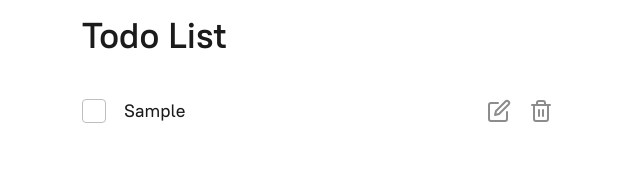
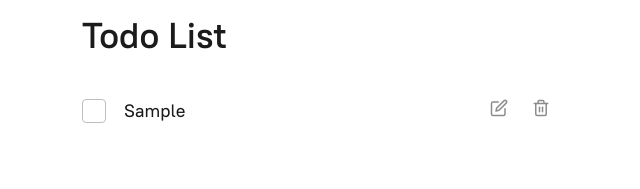
Before and after one commit to monochromer/todo-list, a React (Vite) app: page / in a window 1280 px wide. Both pictures are taken after typing "Sample" into the empty fields and a click on the button "Create". Shown: the top 189 px of the page, without its empty margins (318-958 px from the left). Built offline with nearby package versions, Linux system fonts and the light colour scheme.

Commit message:
Move icons to sprite

```diff
--- /dev/null
+++ b/src/components/Icon/Icon.css
@@ -0,0 +1,10 @@
+.Icon {
+  display: inline-block;
+  width: calc(24 / var(--font-size-base) * 1rem);
+  aspect-ratio: 1;
+  stroke-width: 2;
+  stroke-linecap: round;
+  stroke-linejoin: round;
+  stroke: currentColor;
+  fill: none;
+}
--- /dev/null
+++ b/src/components/Icon/Icon.tsx
@@ -0,0 +1,16 @@
+import type { FunctionComponent } from 'react'
+import './Icon.css'
+
+type IconProps = {
+  symbol: string
+}
+
+export const Icon: FunctionComponent<IconProps> = (props) => {
+  return (
+    <svg className="Icon" width="1em" height="1em" aria-hidden="true">
+      <use xlinkHref={'#' + props.symbol}></use>
+    </svg>
+  )
+}
+
+export default Icon
--- a/src/components/Todo/Todo.tsx
+++ b/src/components/Todo/Todo.tsx
@@ -4,8 +4,9 @@ import { clsx } from 'clsx'
 import { VisuallyHidden } from '@/components/VisuallyHidden/VisuallyHidden'
 import { Button } from '@/components/Button/Button'
 import { Checkbox } from '@/components/Checkbox/Checkbox'
+import { EditForm } from '@/components/EditForm/EditForm'
+import { Icon } from '@/components/Icon/Icon'
 import './Todo.css'
-import { EditForm } from '../EditForm/EditForm'
 
 export type TodoProps = {
   id: string;
@@ -55,19 +56,11 @@ export const Todo: FunctionComponent<TodoProps> = memo((props) => {
       </div>
       <Button className={'Todo::Button'} onClick={enterEditMode} ref={editButtonRef} title={'Edit todo'}>
         <VisuallyHidden>Edit todo</VisuallyHidden>
-        <svg viewBox="0 0 24 24" width="24" height="24" stroke="currentColor" stroke-width="2" fill="none" stroke-linecap="round" stroke-linejoin="round">
-          <path d="M11 4H4a2 2 0 0 0-2 2v14a2 2 0 0 0 2 2h14a2 2 0 0 0 2-2v-7"></path>
-          <path d="M18.5 2.5a2.121 2.121 0 0 1 3 3L12 15l-4 1 1-4 9.5-9.5z"></path>
-        </svg>
+        <Icon symbol="pencil" />
       </Button>
       <Button className={'Todo::Button Todo::Delete'} onClick={deleteHandler} title={'Delete todo'}>
         <VisuallyHidden>Delete todo</VisuallyHidden>
-        <svg viewBox="0 0 24 24" width="24" height="24" stroke="currentColor" stroke-width="2" fill="none" stroke-linecap="round" stroke-linejoin="round">
-          <polyline points="3 6 5 6 21 6"></polyline>
-          <path d="M19 6v14a2 2 0 0 1-2 2H7a2 2 0 0 1-2-2V6m3 0V4a2 2 0 0 1 2-2h4a2 2 0 0 1 2 2v2"></path>
-          <line x1="10" y1="11" x2="10" y2="17"></line>
-          <line x1="14" y1="11" x2="14" y2="17"></line>
-        </svg>
+        <Icon symbol="trash" />
       </Button>
     </div>
   )
--- a/src/index.html
+++ b/src/index.html
@@ -11,6 +11,20 @@
     <script type="module" src="./main.tsx"></script>
   </head>
   <body>
+    <svg xmlns="http://www.w3.org/2000/svg" style="position: absolute; top: 0; left: 0; z-index: -1; width: 1px; height: 1px; pointer-events: none;">
+      <defs>
+        <svg id="pencil" viewBox="0 0 24 24" stroke="currentColor" fill="none">
+          <path d="M11 4H4a2 2 0 0 0-2 2v14a2 2 0 0 0 2 2h14a2 2 0 0 0 2-2v-7"></path>
+          <path d="M18.5 2.5a2.121 2.121 0 0 1 3 3L12 15l-4 1 1-4 9.5-9.5z"></path>
+        </svg>
+        <svg id="trash" viewBox="0 0 24 24" stroke="currentColor" fill="none">
+          <polyline points="3 6 5 6 21 6"></polyline>
+          <path d="M19 6v14a2 2 0 0 1-2 2H7a2 2 0 0 1-2-2V6m3 0V4a2 2 0 0 1 2-2h4a2 2 0 0 1 2 2v2"></path>
+          <line x1="10" y1="11" x2="10" y2="17"></line>
+          <line x1="14" y1="11" x2="14" y2="17"></line>
+        </svg>
+      </defs>
+    </svg>
     <div id="root"></div>
   </body>
 </html>
```
